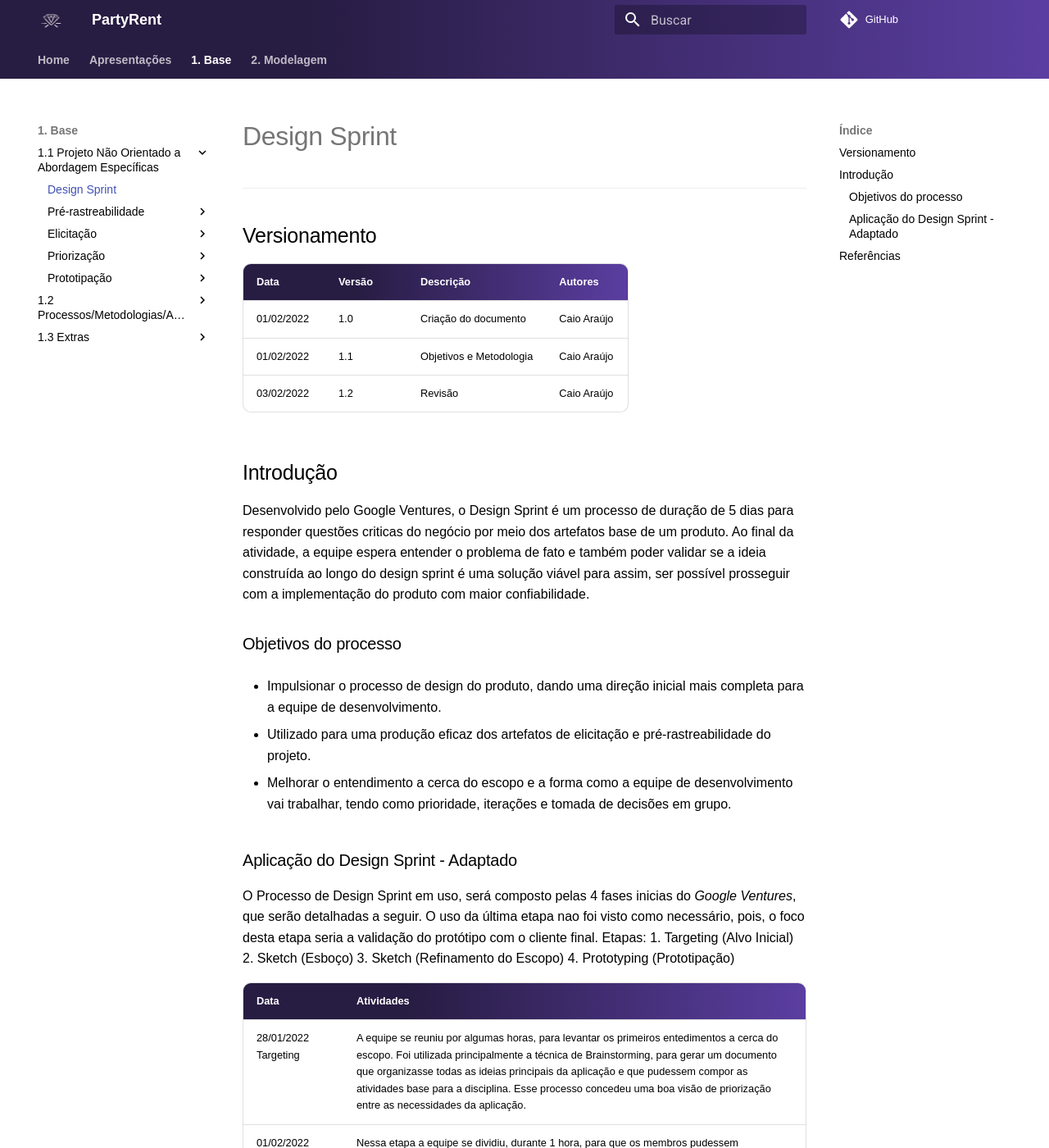
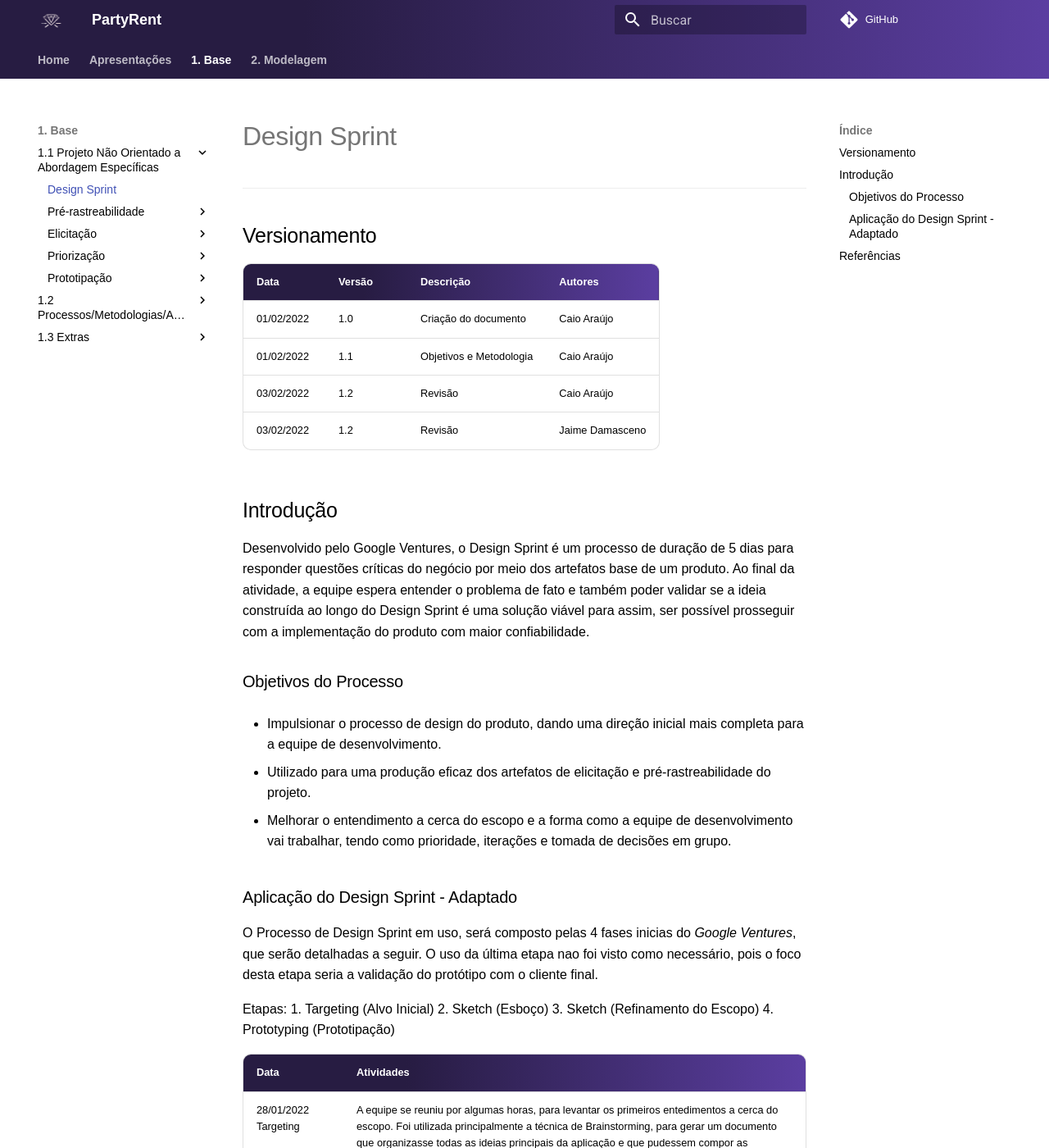
Before and after one commit to UnBArqDsw2021-2/2021.2_G7_-AluguelKitsFesta, an MkDocs documentation site: the page built from docs/Base/Metodologia/design_sprint.md, in a window 1280 px wide and 1400 px high. Shown: the whole window at 82% size. Built offline with MkDocs 1.6.1 and Material for MkDocs 9.7.7, drawn with Linux system fonts in a browser that asks for light colours; comment, search, counter and statistics services are not loaded.

Commit message:
update design_sprint.md

```diff
--- a/docs/Base/Metodologia/design_sprint.md
+++ b/docs/Base/Metodologia/design_sprint.md
@@ -7,14 +7,13 @@
 | 01/02/2022     |  1.0  | Criação do documento  | Caio Araújo
 | 01/02/2022    |  1.1    | Objetivos e Metodologia     |  Caio Araújo
 | 03/02/2022    |  1.2    | Revisão  |  Caio Araújo
-
-
+| 03/02/2022    |  1.2    | Revisão  |  Jaime Damasceno
 
 ## Introdução
 
-Desenvolvido pelo Google Ventures, o Design Sprint é um processo de duração de 5 dias para responder questões criticas do negócio por meio dos artefatos base de um produto. Ao final da atividade, a equipe espera entender o problema de fato e também poder validar se a ideia construída ao longo do design sprint é uma solução viável para assim, ser possível prosseguir com a implementação do produto com maior confiabilidade.
+Desenvolvido pelo Google Ventures, o Design Sprint é um processo de duração de 5 dias para responder questões críticas do negócio por meio dos artefatos base de um produto. Ao final da atividade, a equipe espera entender o problema de fato e também poder validar se a ideia construída ao longo do Design Sprint é uma solução viável para assim, ser possível prosseguir com a implementação do produto com maior confiabilidade.
 
-### Objetivos do processo
+### Objetivos do Processo
 
 * Impulsionar o processo de design do produto, dando uma direção inicial mais completa para a equipe de desenvolvimento.
 
@@ -23,7 +22,8 @@ Desenvolvido pelo Google Ventures, o Design Sprint é um processo de duração d
 * Melhorar o entendimento a cerca do escopo e a forma como a equipe de desenvolvimento vai trabalhar, tendo como prioridade, iterações e tomada de decisões em grupo.
 
 ### Aplicação do Design Sprint - Adaptado
-O Processo de Design Sprint em uso, será composto pelas 4 fases inicias do *Google Ventures*, que serão detalhadas a seguir. O uso da última etapa nao foi visto como necessário, pois, o foco desta etapa seria a validação do protótipo com o cliente final.
+O Processo de Design Sprint em uso, será composto pelas 4 fases inicias do *Google Ventures*, que serão detalhadas a seguir. O uso da última etapa nao foi visto como necessário, pois o foco desta etapa seria a validação do protótipo com o cliente final.
+
 Etapas:
 1. Targeting (Alvo Inicial)
 2. Sketch (Esboço)
```
